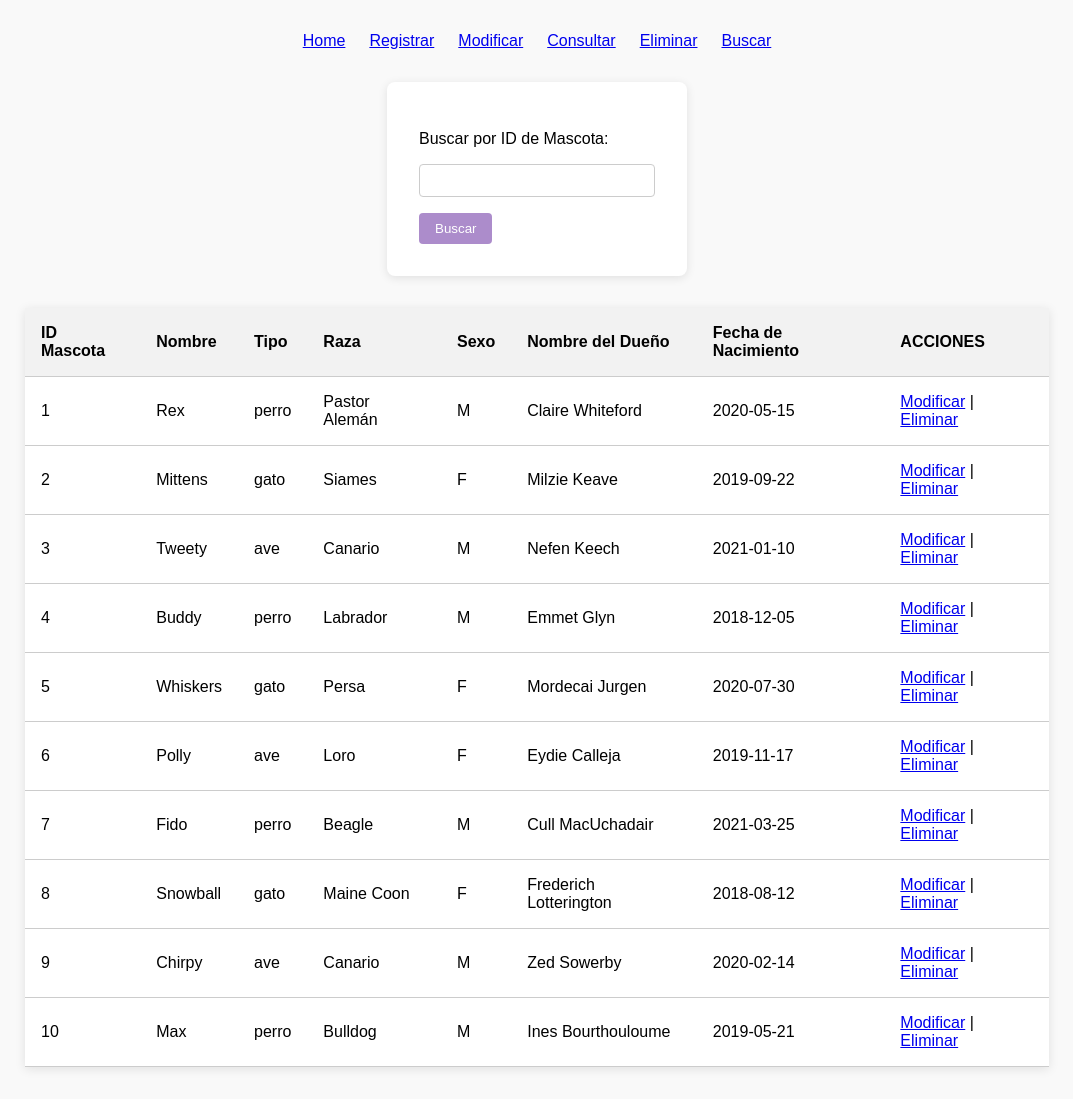
After one commit to anubizzz77/PHP1-Pets, a PHP site: page /modifcar.php in a window 1280 px wide. The commit adds this page. Shown: the whole page, without its empty margins (103-1176 px from the left). Run offline with PHP 8.4, Linux system fonts and the light colour scheme; data comes from the database, SQL or seed files in the repository.

Commit message:
Feat: Changes

```diff
--- a/conexion.php
+++ b/conexion.php
@@ -1,5 +1,5 @@
 <?php
-$link = mysqli_connect("localhost", "root", "", "php_anubizz_pets");
+$link = mysqli_connect("localhost", "root", "", "php2_anubizz_pets");
 if (!$link) {
 die('Error de Conexión (' . mysqli_connect_errno() . ') '
 . mysqli_connect_error());
--- a/db/php1-Pets.sql
+++ b/db/php1-Pets.sql
@@ -1,8 +1,8 @@
-CREATE DATABASE IF NOT EXISTS php1_anubizz_pets
+CREATE DATABASE IF NOT EXISTS php2_anubizz_pets
 CHARACTER SET utf8mb4
 COLLATE utf8mb4_general_ci;
 
-USE php1_anubizz_pets;
+USE php2_anubizz_pets;
 
 -- Creación de la tabla mascota
 CREATE TABLE IF NOT EXISTS mascota (
--- a/menu.php
+++ b/menu.php
@@ -6,6 +6,5 @@
 <li><a href="reporte.php">Consultar</a></li>
 <li><a href="modificar.php">Eliminar</a></li>
 <li><a href="buscar.php">Buscar</a></li>
-<li><a href="contacto.php">Correo</a></li>
 </ul>
 </nav>
--- /dev/null
+++ b/modifcar.php
@@ -0,0 +1,68 @@
+<?php include './conexion.php'; ?>
+<!DOCTYPE html>
+<html lang="en">
+<head>
+    <meta charset="utf-8">
+    <meta name="viewport" content="width=device-width, initial-scale=1.0">
+    <link rel="stylesheet" href="./style.css">
+    <title>Buscar Mascotas</title>
+</head>
+<body>
+    <?php include './menu.php'; ?>
+
+    <form method="POST" name="form1">
+        <div class="buscador">
+            <label for="buscar">Buscar por ID de Mascota: </label>
+            <input type="text" name="buscar" id="buscar" />
+            <input type="submit" value="Buscar" />
+        </div>
+    </form>
+
+    <table>
+        <tr>
+            <th>ID Mascota</th>
+            <th>Nombre</th>
+            <th>Tipo</th>
+            <th>Raza</th>
+            <th>Sexo</th>
+            <th>Nombre del Dueño</th>
+            <th>Fecha de Nacimiento</th>
+            <th>ACCIONES</th>
+        </tr>
+        <?php
+        // Consulta para buscar mascotas
+        if (isset($_POST['buscar'])) {
+            $id_buscar = mysqli_real_escape_string($link, $_POST['buscar']);
+            $sql = "SELECT * FROM mascota WHERE id_mascota = '$id_buscar'";
+        } else {
+            $sql = "SELECT * FROM mascota"; // Si no hay búsqueda, selecciona todas las mascotas
+        }
+
+        $result = mysqli_query($link, $sql); // ejecuto la consulta
+
+        // Verificar si hay resultados
+        if (mysqli_num_rows($result) > 0) {
+            while ($row = mysqli_fetch_assoc($result)) {
+        ?>
+        <tr>
+            <td><?= $row['id_mascota']; ?></td>
+            <td><?= $row['nombre']; ?></td>
+            <td><?= $row['tipo']; ?></td>
+            <td><?= $row['raza']; ?></td>
+            <td><?= $row['sexo']; ?></td>
+            <td><?= $row['nombre_cliente']; ?></td>
+            <td><?= $row['fecha_nacimiento']; ?></td>
+            <td>
+                <a href="modificar_mascota.php?mod=<?= $row['id_mascota']; ?>">Modificar</a> |
+                <a href="eliminar_mascota.php?eli=<?= $row['id_mascota']; ?>">Eliminar</a>
+            </td>
+        </tr>
+        <?php
+            }
+        } else {
+            echo "<tr><td colspan='8'>No se encontraron mascotas.</td></tr>";
+        }
+        ?>
+    </table>
+</body>
+</html>
--- a/style.css
+++ b/style.css
@@ -30,12 +30,12 @@ form {
     padding: 2rem; /* Espaciado interno */
     border-radius: 8px; /* Bordes redondeados */
     box-shadow: 0 2px 10px rgba(0, 0, 0, 0.1); /* Sombra para dar profundidad */
-    width: 400px; /* Ancho fijo para el formulario */
+    width: 300px; /* Ancho reducido para el formulario */
 }
 
 label {
     display: block;
-    margin: 1rem 0;
+    margin: 1rem 0 0.5rem; /* Espacio superior y margen inferior reducido */
 }
 
 input[type="text"],
@@ -54,13 +54,13 @@ input[type="text"]:focus,
 input[type="date"]:focus,
 select:focus,
 textarea:focus {
-    border-color: #007bff; /* Color de borde al enfocar */
+    border-color: #95329a; /* Color de borde al enfocar */
     outline: none; /* Sin contorno */
 }
 
 input[type="submit"],
 input[type="reset"] {
-    background-color: #007bff; /* Color de fondo del botón */
+    background-color: #ac8ccb; /* Color de fondo del botón */
     color: white; /* Color del texto */
     border: none; /* Sin borde */
     border-radius: 4px; /* Bordes redondeados */
@@ -72,10 +72,49 @@ input[type="reset"] {
 
 input[type="submit"]:hover,
 input[type="reset"]:hover {
-    background-color: #0056b3; /* Color de fondo al pasar el mouse */
+    background-color: #823c9a; /* Color de fondo al pasar el mouse */
+}
+
+fieldset {
+    border: none; /* Sin borde para el fieldset */
+    margin: 1rem 0; /* Margen superior e inferior */
 }
 
 legend {
-    margin-top: 1rem; /* Espacio superior para el legend */
+    margin-bottom: 0.5rem; /* Espacio inferior para el legend */
     font-weight: bold; /* Negrita para el legend */
 }
+
+/* Estilos para la tabla de mascotas */
+table {
+    width: 80%; /* Ancho de la tabla */
+    margin: 2rem 0; /* Margen superior e inferior */
+    border-collapse: collapse; /* Colapsar bordes */
+    background-color: white; /* Fondo blanco para la tabla */
+    box-shadow: 0 2px 10px rgba(0, 0, 0, 0.1); /* Sombra para dar profundidad */
+}
+
+th, td {
+    padding: 1rem; /* Espaciado interno */
+    text-align: left; /* Alinear texto a la izquierda */
+    border-bottom: 1px solid #ccc; /* Borde inferior */
+}
+
+th {
+    background-color: #f2f2f2; /* Color de fondo para encabezados */
+    font-weight: bold; /* Negrita para encabezados */
+}
+
+tr:hover {
+    background-color: #f9f9f9; /* Color de fondo al pasar el mouse sobre la fila */
+}
+/* Estilos específicos para los inputs de género */
+label input[type="radio"] {
+    margin-right: 0.5rem; /* Espacio a la derecha del input */
+}
+
+.no-results {
+    text-align: center; /* Centrar el texto */
+    color: #666; /* Color gris para el mensaje */
+    margin: 1rem 0; /* Margen superior e inferior */
+}
```
Also changed, not shown: buscar.php (added, +59 -0 lines), insertar.php (+14 -5 lines), insertar_logica.php (+38 -0 lines), reporte.php (added, +47 -0 lines), app_screenshot.png (deleted).
